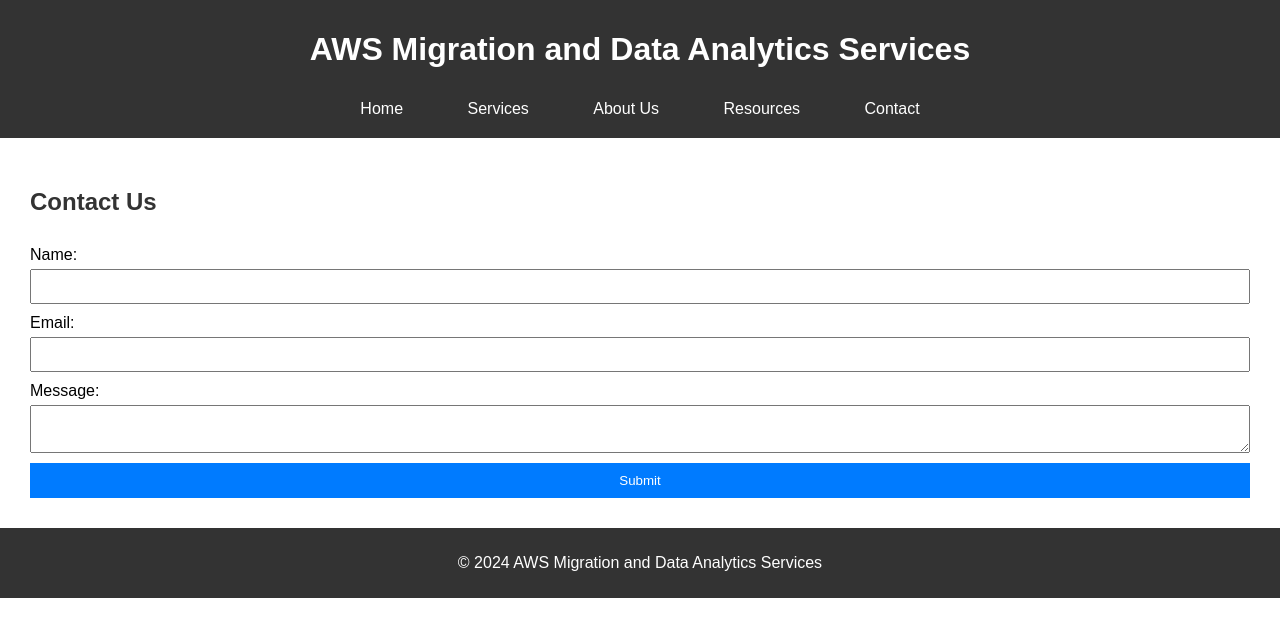
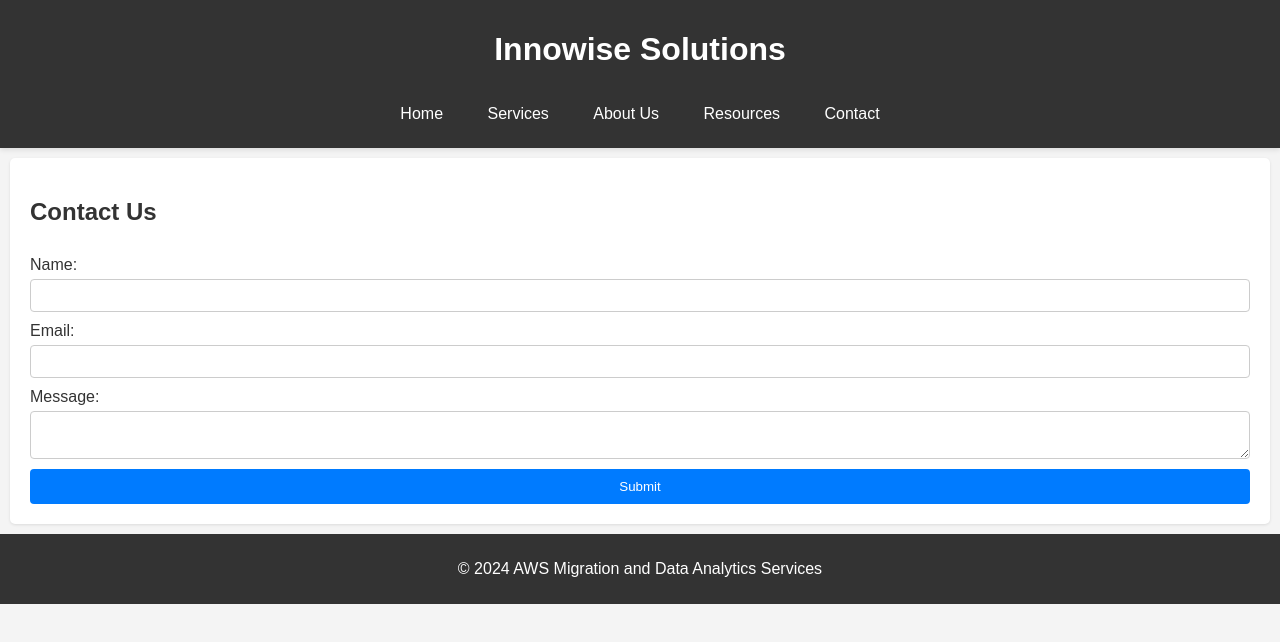
Before and after one commit to hulashc/innopage, a plain HTML site: page contact.html in a window 1280 px wide. Drawn offline with Linux system fonts and the light colour scheme.

Commit message:
Major changes

```diff
--- a/contact.html
+++ b/contact.html
@@ -8,7 +8,7 @@
 </head>
 <body>
     <header>
-        <h1>AWS Migration and Data Analytics Services</h1>
+        <h1>Innowise Solutions</h1>
         <nav>
             <ul>
                 <li><a href="index.html">Home</a></li>
--- a/script.js
+++ b/script.js
@@ -1,5 +1,22 @@
-document.getElementById('contactForm').addEventListener('submit', function(e) {
-    e.preventDefault();
-    alert('Thank you for your message! We will get back to you shortly.');
-    this.reset(); // Reset the form fields after submission
+// Fade in effect for sections
+document.addEventListener('DOMContentLoaded', function() {
+    const sections = document.querySelectorAll('section');
+
+    sections.forEach(section => {
+        section.style.opacity = 0; // Start hidden
+        section.style.transition = 'opacity 1s';
+    });
+
+    const observer = new IntersectionObserver(entries => {
+        entries.forEach(entry => {
+            if (entry.isIntersecting) {
+                entry.target.style.opacity = 1; // Fade in
+                observer.unobserve(entry.target); // Stop observing once in view
+            }
+        });
+    });
+
+    sections.forEach(section => {
+        observer.observe(section);
+    });
 });
--- a/styles.css
+++ b/styles.css
@@ -2,13 +2,16 @@ body {
     font-family: Arial, sans-serif;
     margin: 0;
     padding: 0;
+    background-color: #f4f4f4; /* Light background for contrast */
+    color: #333; /* Default text color */
 }
 
 header {
-    background-color: #333;
+    background-color: #333; /* Dark background for header */
     color: white;
     padding: 10px 0;
     text-align: center;
+    box-shadow: 0 2px 5px rgba(0, 0, 0, 0.1); /* Subtle shadow for depth */
 }
 
 nav ul {
@@ -17,22 +20,37 @@ nav ul {
 }
 
 nav ul li {
-    display: inline;
-    margin: 0 15px;
+    display: inline-block; /* Change display to inline-block for better alignment */
+    position: relative; /* Important for dropdown positioning */
 }
 
 nav ul li a {
     color: white;
     text-decoration: none;
+    padding: 15px 20px; /* Add padding for better clickability */
+    display: inline-block; /* Ensure the link is a block for padding to work */
+    transition: background-color 0.3s; /* Smooth transition for hover */
+}
+
+nav ul li a:hover {
+    background-color: #555; /* Change color on hover */
 }
 
 section {
     padding: 20px;
     margin: 10px;
+    background-color: white; /* White background for sections */
+    border-radius: 5px; /* Rounded corners for sections */
+    box-shadow: 0 1px 3px rgba(0, 0, 0, 0.1); /* Subtle shadow for depth */
 }
 
 h2 {
     color: #333;
+    transition: color 0.3s; /* Smooth transition for heading color */
+}
+
+h2:hover {
+    color: #007BFF; /* Change color on hover */
 }
 
 form {
@@ -47,6 +65,13 @@ form label {
 form input, form textarea {
     padding: 8px;
     margin-top: 5px;
+    border: 1px solid #ccc; /* Light border for inputs */
+    border-radius: 4px; /* Rounded corners for inputs */
+    transition: border-color 0.3s; /* Smooth transition for input focus */
+}
+
+form input:focus, form textarea:focus {
+    border-color: #007BFF; /* Change border color on focus */
 }
 
 button {
@@ -55,11 +80,13 @@ button {
     background-color: #007BFF;
     color: white;
     border: none;
+    border-radius: 4px; /* Rounded corners for buttons */
     cursor: pointer;
+    transition: background-color 0.3s; /* Smooth transition for hover */
 }
 
 button:hover {
-    background-color: #0056b3;
+    background-color: #0056b3; /* Change color on hover */
 }
 
 footer {
@@ -67,6 +94,9 @@ footer {
     padding: 10px 0;
     background-color: #333;
     color: white;
+    position: relative;
+    bottom: 0; /* Fix footer at bottom */
+    width: 100%; /* Full width */
 }
 
 /* General navigation styling */
@@ -76,30 +106,15 @@ nav ul {
     margin: 0;
 }
 
-nav ul li {
-    display: inline-block;
-    position: relative; /* Important for dropdown */
-}
-
-nav ul li a {
-    color: white;
-    text-decoration: none;
-    padding: 10px 15px;
-    display: inline-block;
-}
-
-nav ul li a:hover {
-    background-color: #555; /* Change color on hover */
-}
-
 /* Dropdown container */
 .dropdown-content {
     display: none; /* Hide dropdown by default */
-    position: absolute; /* Ensure dropdown is aligned */
-    background-color: #333;
-    min-width: 200px; /* Adjust width */
+    position: absolute; /* Position dropdown relative to parent */
+    background-color: #333; /* Same as header */
+    min-width: 200px; /* Minimum width of dropdown */
     box-shadow: 0px 8px 16px rgba(0, 0, 0, 0.2);
-    z-index: 1;
+    z-index: 1; /* Ensure dropdown is above other elements */
+    margin-top: 5px; /* Add space between the dropdown and the button */
 }
 
 /* Dropdown links */
@@ -108,15 +123,16 @@ nav ul li a:hover {
 }
 
 .dropdown-content li a {
-    padding: 12px 16px;
+    padding: 12px 16px; /* Adjust padding for dropdown links */
     display: block;
     color: white;
     text-decoration: none;
+    transition: background-color 0.3s; /* Smooth transition for hover */
 }
 
 /* Show dropdown on hover */
 .dropdown:hover .dropdown-content {
-    display: block;
+    display: block; /* Show dropdown when hovering over the parent */
 }
 
 .dropdown-content li a:hover {
```
Also changed, not shown: About.html (+1 -1 lines), How-we-work.html (+1 -1 lines), blog.html (+1 -1 lines), index.html (+1 -2 lines), partnership.html (+1 -1 lines), resources.html (+1 -1 lines), services.html (+1 -1 lines).
